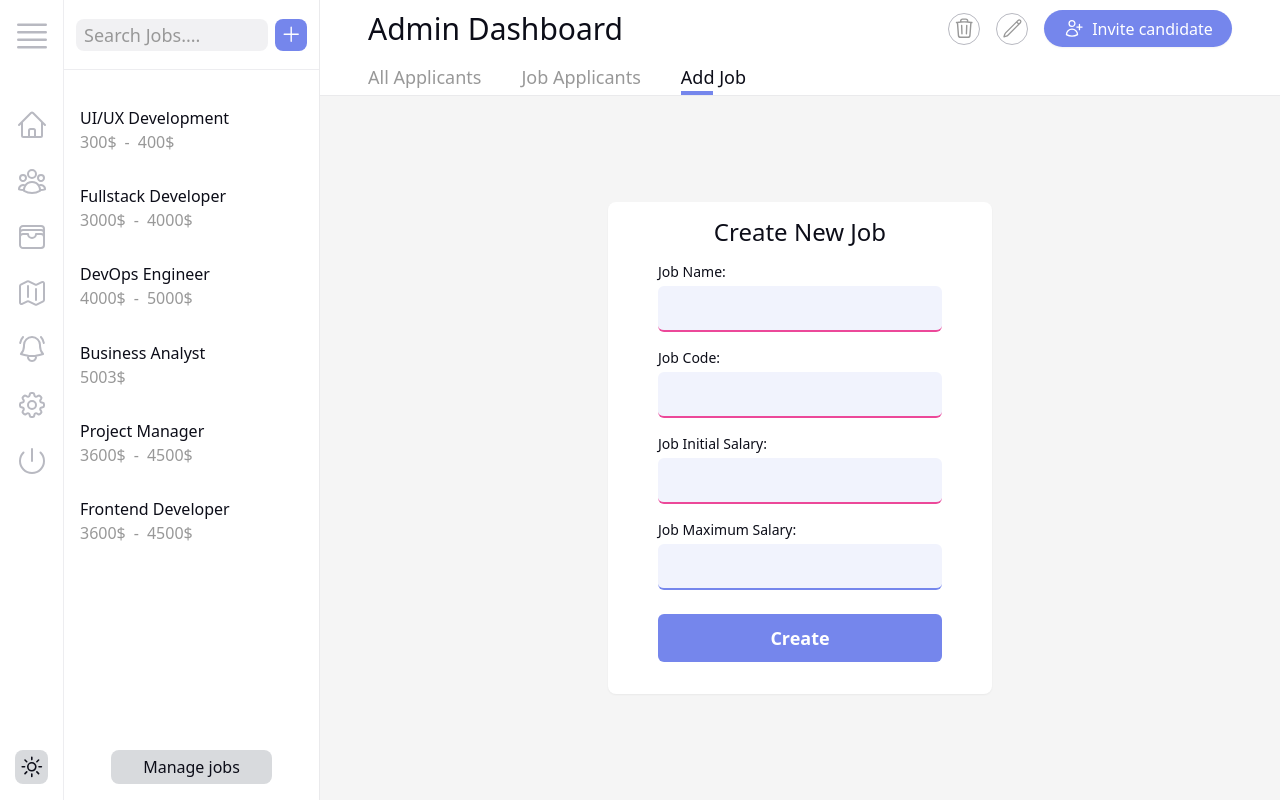
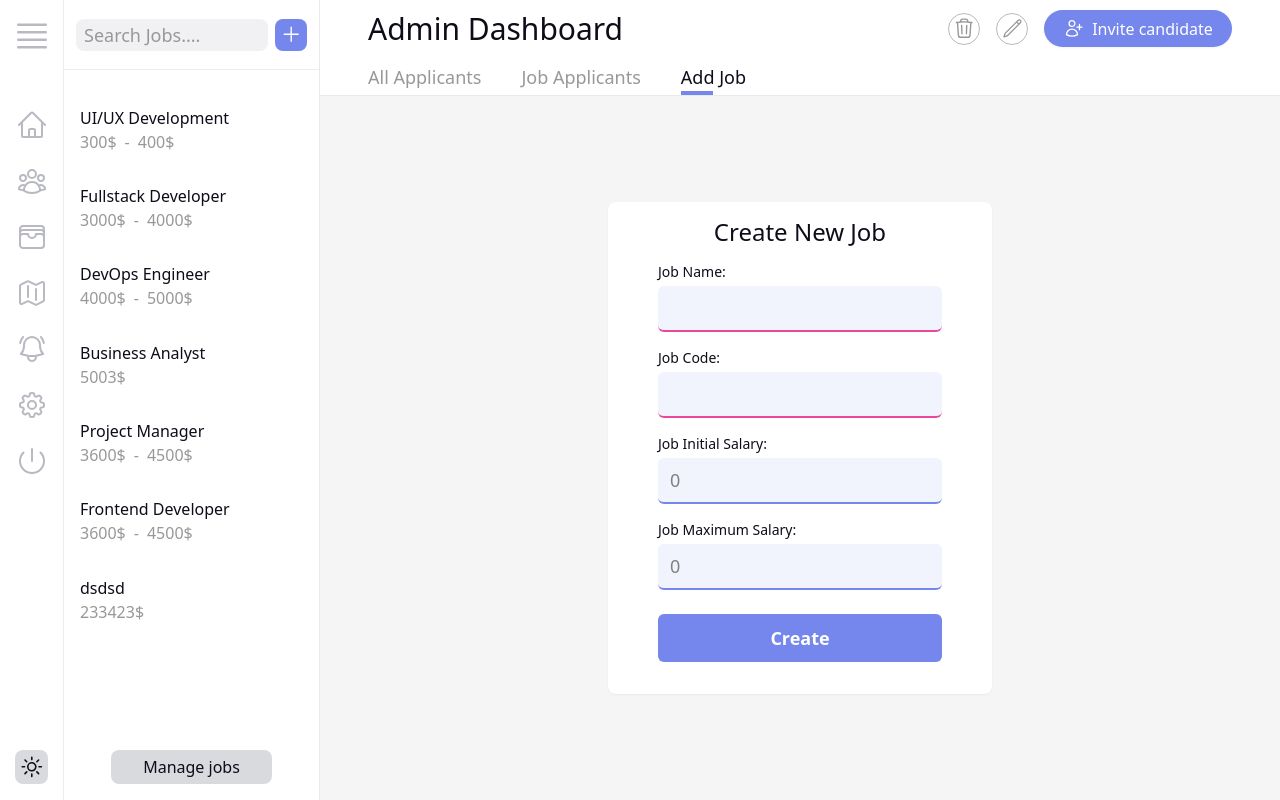
Before and after one commit to murhussain/vue-applicants-managing, a Vue app: page /jobs/add-new in a window 1280 px wide. Built offline with nearby package versions, Linux system fonts and the light colour scheme; data requests are answered from the project's data file.

Commit message:
Resolving type&syntax errors of typescript branch

```diff
--- a/db.json
+++ b/db.json
@@ -41,6 +41,13 @@
       "initSalary": "3600",
       "maxSalary": "4500",
       "id": 10
+    },
+    {
+      "name": "dsdsd",
+      "code": "ddsdd",
+      "initSalary": 233423,
+      "maxSalary": 0,
+      "id": 11
     }
   ],
   "applicants": [
--- a/src/components/layout/TheDashboard.vue
+++ b/src/components/layout/TheDashboard.vue
@@ -1,4 +1,4 @@
-<script setup>
+<script setup lang="ts">
 import TheSidebar from './TheSidebar.vue';
 import TheHeader from './TheHeader.vue';
 </script>
--- a/src/components/layout/TheHeader.vue
+++ b/src/components/layout/TheHeader.vue
@@ -154,12 +154,14 @@
           v-for="job in filteredJobs" :key="job.id"
           class="cursor-pointer group px-4 py-[0.7rem]"
           :class="{'bg-[#f1f3fd] dark:bg-d-body-accent-secondary border-r-4 border-primary': isCurrentRoute(`/jobs/applicants/${job.code}`) }"
-          @click="selectJob(job.id); showDrawer = false"
+          @click="job.id !== undefined ? selectJob(job.id) : null; showDrawer = false"
         >
           <RouterLink :to="'/jobs/applicants/' + job.code">
             <p class="text-black text-sm dark:text-d-white capitalized"
               :class="{'font-medium': isCurrentRoute(`/jobs/applicants/${job.code}`) }"
-            >{{ job.name }}</p>
+            >
+              {{ job.name }}
+            </p>
             <div class="flex items-center space-x-2 text-xs text-black-accent dark:text-d-white-accent">
               <p class="">{{ job.initSalary }}$</p>
               <p v-show="job.maxSalary">-</p>
--- a/src/components/layout/TheSidebar.vue
+++ b/src/components/layout/TheSidebar.vue
@@ -1,4 +1,4 @@
-<script setup>
+<script setup lang="ts">
 import TheSidebarIcons from './portions/TheSidebarIcons.vue';
 import TheSidebarContent from './portions/TheSidebarContent.vue';
 </script>
--- a/src/components/layout/portions/TheSidebarContent.vue
+++ b/src/components/layout/portions/TheSidebarContent.vue
@@ -27,7 +27,7 @@
           v-for="job in filteredJobs" :key="job.id"
           class="cursor-pointer group px-4 py-[0.7rem]"
           :class="{'bg-[#f1f3fd] dark:bg-d-body-accent-secondary border-r-4 border-primary': isCurrentRoute(`/jobs/applicants/${job.code}`) }"
-          @click="selectJob(job.id)"
+          @click="job.id !== undefined ? selectJob(job.id) : null"
         >
           <RouterLink :to="'/jobs/applicants/' + job.code">
             <p class="text-black group-hover:font-medium lg:text-sm xl:text-base dark:text-d-white capitalized"
--- a/src/stores/JobStore.ts
+++ b/src/stores/JobStore.ts
@@ -1,7 +1,7 @@
 import axios from 'axios';
 import { defineStore } from 'pinia';
 interface Job {
-  id: number;
+  id?: number;
   name: string;
   code: string;
   initSalary: number;
--- a/src/views/AddJobView.vue
+++ b/src/views/AddJobView.vue
@@ -43,7 +43,7 @@
   </div>
 </template>
 
-<script setup>
+<script setup lang="ts">
 import { storeToRefs } from 'pinia';
 import { useJobStore } from '@/stores/JobStore';
 import { useFlash } from '@/composables/useFlash';
@@ -59,8 +59,8 @@ const router = useRouter();
 const newJob = ref({
   name: '',
   code: '',
-  initSalary: '',
-  maxSalary: ''
+  initSalary: 0,
+  maxSalary: 0
 });
 
 function onSubmit() {
@@ -70,8 +70,8 @@ function onSubmit() {
     newJob.value = {
       name: '',
       code: '',
-      initSalary: '',
-      maxSalary: ''
+      initSalary: 0,
+      maxSalary: 0
     };
     router.push('/');
   } else {
--- a/src/views/EditJobView.vue
+++ b/src/views/EditJobView.vue
@@ -55,7 +55,7 @@ const { job, loading } = storeToRefs(useJobStore());
 const { fetchAndSetJob, updateJobById } = useJobStore();
 const route = useRoute();
 const router = useRouter();
-const jobId = computed(() => route.params.jobId);
+const jobId = computed<number>(() => Number(route.params.jobId));
 
 onMounted(async () => {
   await fetchAndSetJob(jobId.value);
--- a/tsconfig.app.json
+++ b/tsconfig.app.json
@@ -7,7 +7,6 @@
     "esModuleInterop": true,
     "forceConsistentCasingInFileNames": true,
     "strict": true,
-    "verbatimModuleSyntax": true,
     "ignoreDeprecations": "5.0",
     "baseUrl": ".",
     "paths": {
--- a/tsconfig.node.json
+++ b/tsconfig.node.json
@@ -3,7 +3,7 @@
   "include": ["vite.config.*", "vitest.config.*", "cypress.config.*", "playwright.config.*"],
   "compilerOptions": {
     "composite": true,
-    "verbatimModuleSyntax": true,
+    "verbatimModuleSyntax": false,
     "ignoreDeprecations": "5.0",
     "types": ["node"]
   }
```
Also changed, not shown: 1 other file (tests, documents, lock files or other folders).
